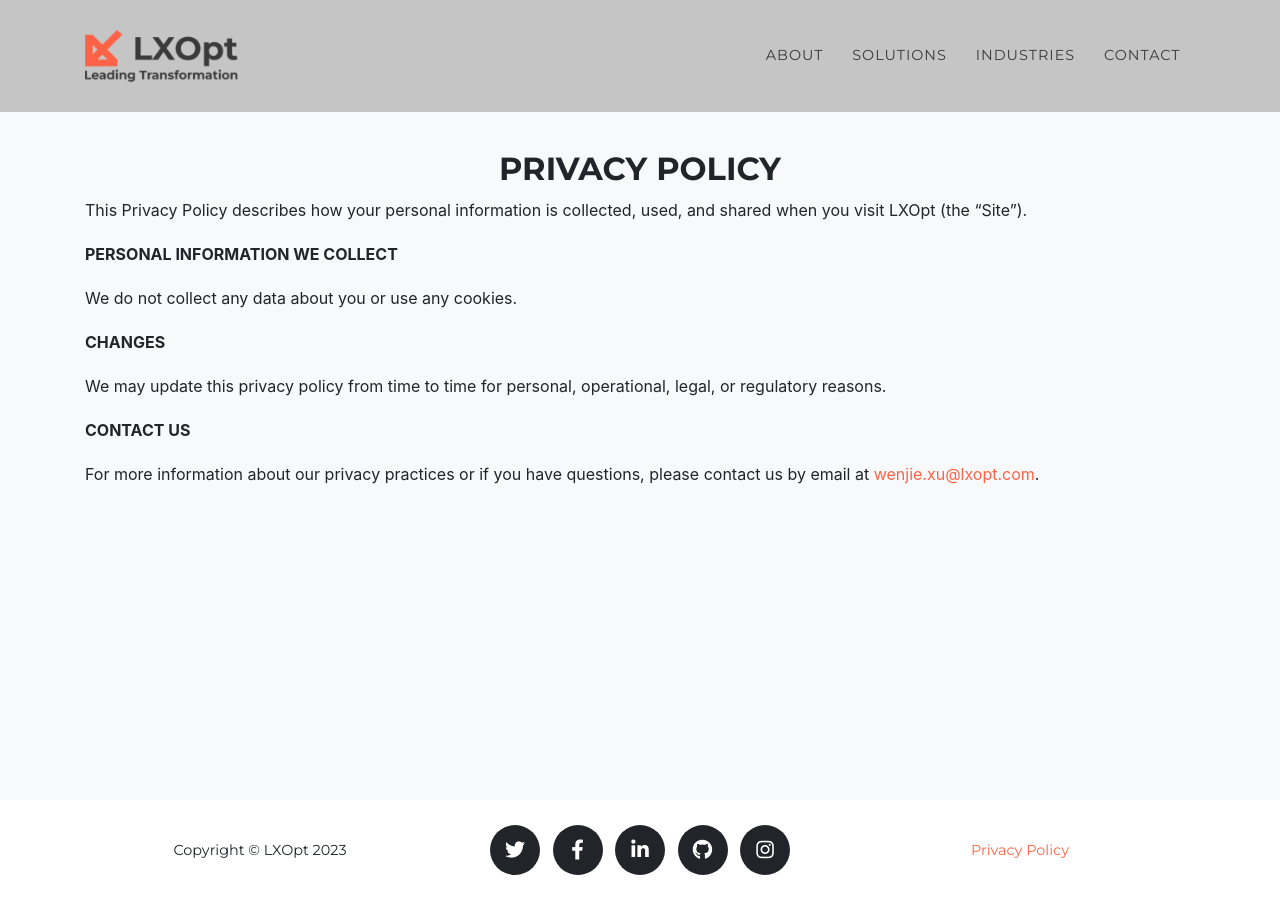
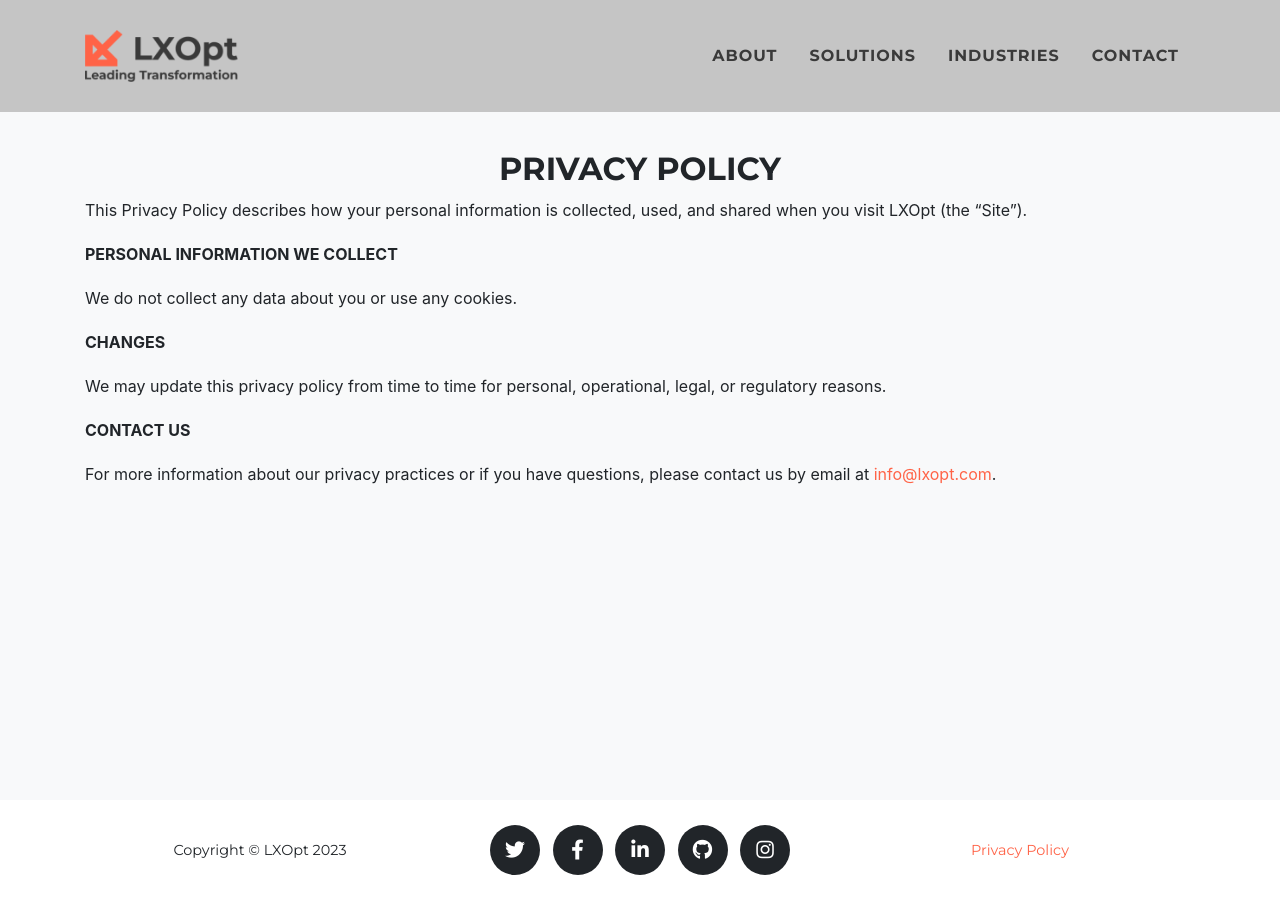
Before and after one commit to LXOpt/lxopt.github.io, a Jekyll site: the page built from legal.md, in a window 1280 px wide. Built offline with Jekyll 4.4.1, drawn with Linux system fonts in a browser that asks for light colours; some web fonts are replaced.

Commit message:
Contact Form Email and Navbar Font Size

```diff
--- a/_config.yml
+++ b/_config.yml
@@ -17,7 +17,7 @@ url    : "" # the base hostname & protocol for your site, e.g. http://example.co
 baseurl: "" # the subpath of your site, e.g. /blog
 
 title      : LXOpt
-email      : wenjie.xu@lxopt.com #this is also the email contact forms will go to
+email      : info@lxopt.com #this is also the email contact forms will go to
 description: "Site description"
 author     : LXOpt
 logo       :
@@ -36,4 +36,4 @@ markdown: kramdown
 
 # Uncomment following line to use Formspree form ID based URL instead of email based URL
 Details: https://help.formspree.io/hc/en-us/articles/360017735154-How-to-prevent-spam
-formspree_form_path: "f/xwkdeqdp"
+formspree_form_path: "f/xdornwvb"
--- a/_sass/components/_navbar.scss
+++ b/_sass/components/_navbar.scss
@@ -24,8 +24,8 @@
   .navbar-nav {
     .nav-item {
       .nav-link {
-        font-size: 90%;
-        font-weight: 400;
+        font-size: 100%;
+        font-weight: 1000;
         padding: 0.75em 0;
         letter-spacing: 1px;
         color: $darkerCol;
```
